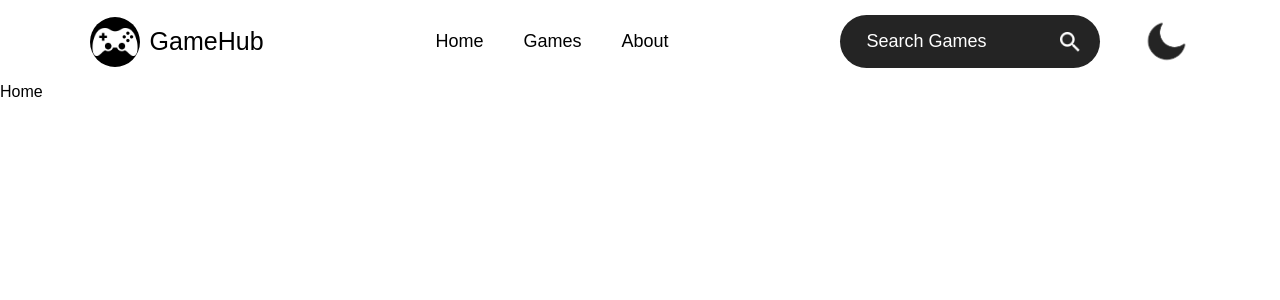
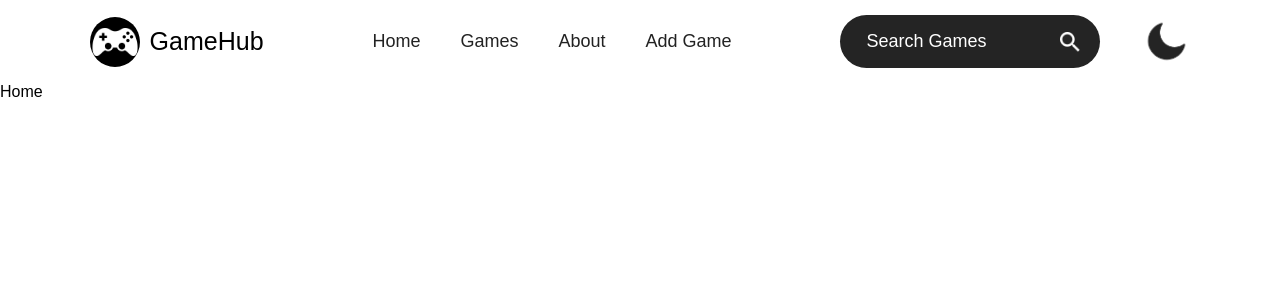
Before and after one commit to Abishek-Sivakumar/GameHub, a React (Vite) app in the folder frontend/: page / in a window 1280 px wide. Shown: the top 300 px of the page. Built offline with nearby package versions, Linux system fonts and the light colour scheme.

Commit message:
Added UI changes to the React Links

```diff
--- a/frontend/src/Components/Navbar/Navbar.css
+++ b/frontend/src/Components/Navbar/Navbar.css
@@ -4,7 +4,7 @@
   justify-content: space-between;
   background-color: #fff;
   padding: 15px 7%;
-  transition: 0.5s;
+  /* transition: 0.5s; */
 }
 
 .logo {
@@ -33,6 +33,32 @@ ul li {
   margin: 10px 20px;
   font-size: 18px;
   cursor: pointer;
+}
+
+.react-link {
+  position: relative;
+  display: inline-block;
+  text-decoration: none;
+  color: #222;
+  padding: 0;
+  margin: 0;
+}
+
+.react-link::after {
+  content: "";
+  position: absolute;
+  left: 0;
+  bottom: -4px;
+  width: 100%;
+  height: 2px;
+  background-color: #000;
+  transform: scaleX(0);
+  transition: transform 0.3s;
+}
+
+.react-link:hover::after {
+  transform: scaleX(1);
+  /* transform-origin: bottom left; start from left*/
 }
 
 .search-box {
@@ -73,6 +99,14 @@ ul li {
   color: #fff;
 }
 
+.dark .react-link {
+  color: #fff;
+}
+
+.dark .react-link::after {
+  background-color: #e8e8e8;
+}
+
 .dark .search-box {
   background: #fff;
 }
--- a/frontend/src/Components/Navbar/Navbar.jsx
+++ b/frontend/src/Components/Navbar/Navbar.jsx
@@ -5,6 +5,7 @@ import toggle_light from "../../assets/night.png";
 import toggle_dark from "../../assets/day.png";
 import search_icon_light from "../../assets/search-w.png";
 import search_icon_dark from "../../assets/search-b.png";
+import { Link } from "react-router-dom";
 
 function Navbar(props) {
   const toggle_mode = () => {
@@ -18,9 +19,30 @@ function Navbar(props) {
         <p>GameHub</p>
       </div>
       <ul>
-        <li>Home</li>
-        <li>Games</li>
-        <li>About</li>
+        <li>
+          <Link className="react-link" to="/home">
+            Home
+          </Link>
+        </li>
+        <li>
+          <Link className="react-link" to="/">
+            Games
+          </Link>
+        </li>
+        <li>
+          <a
+            href="https://www.linkedin.com/in/abishek-sivakumar-a16a18263/"
+            className="react-link"
+            target="_blank"
+          >
+            About
+          </a>
+        </li>
+        <li>
+          <Link className="react-link" to="/addgame">
+            Add Game
+          </Link>
+        </li>
       </ul>
       <div className="search-box">
         <input type="text" placeholder="Search Games" />
```
